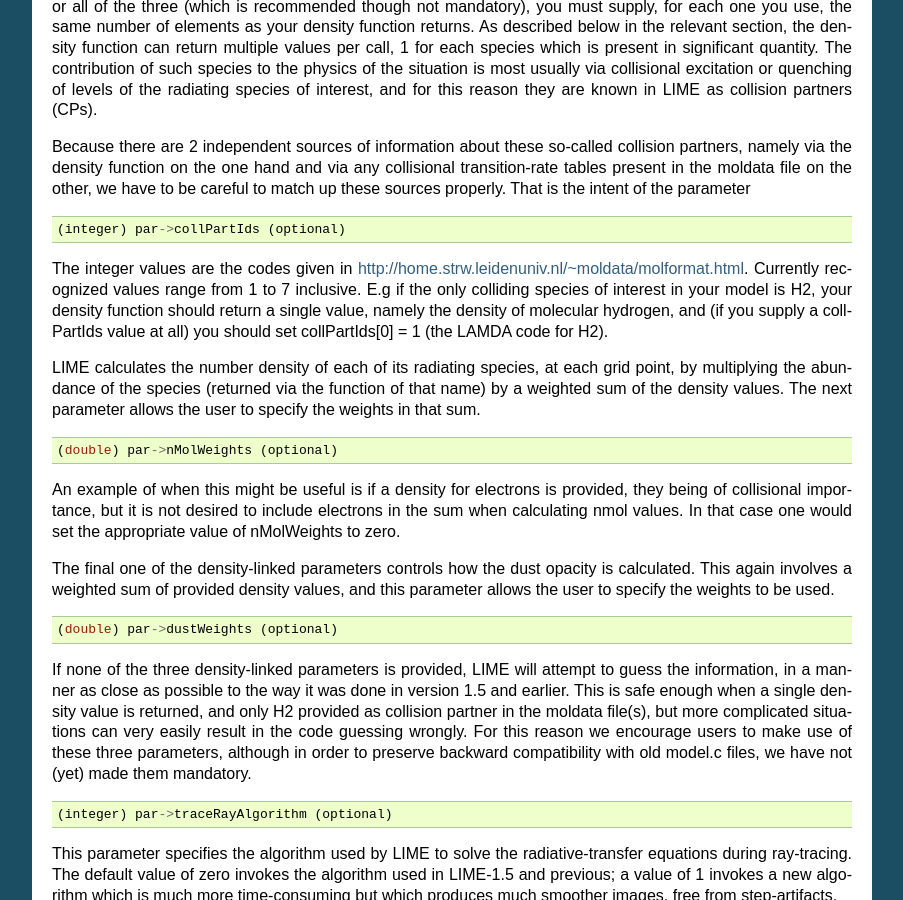
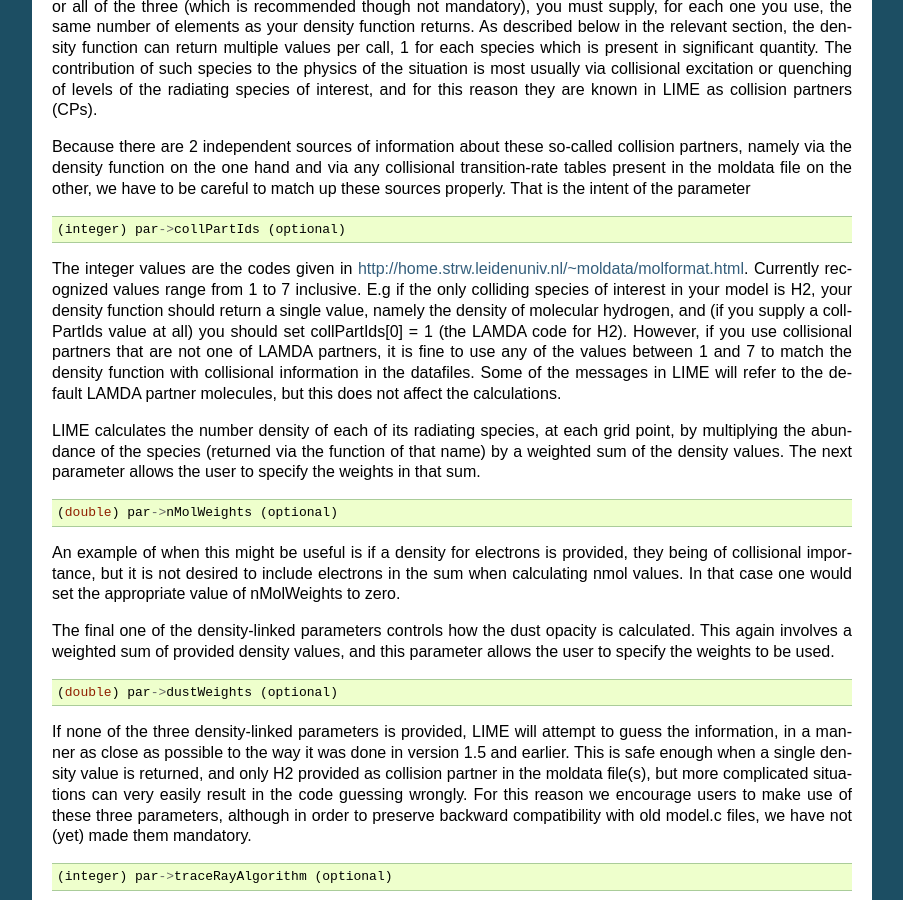
Before and after one commit to lime-rt/lime, a Sphinx documentation site: the page built from doc/usermanual.rst, in a window 1280 px wide and 900 px high, scrolled down 6441 px. Shown: the whole window, without its empty margins (198-1101 px from the left). Built offline with Sphinx 7.4.7, drawn with Linux system fonts in a browser that asks for light colours.

Commit message:
Comment about collision partners

```diff
--- a/doc/usermanual.rst
+++ b/doc/usermanual.rst
@@ -457,7 +457,17 @@ Because there are 2 independent sources of information about these so-called col
 
     (integer) par->collPartIds (optional)
 
-The integer values are the codes given in `<http://home.strw.leidenuniv.nl/~moldata/molformat.html>`_. Currently recognized values range from 1 to 7 inclusive. E.g if the only colliding species of interest in your model is H2, your density function should return a single value, namely the density of molecular hydrogen, and (if you supply a collPartIds value at all) you should set collPartIds[0] = 1 (the LAMDA code for H2).
+The integer values are the codes given in
+`<http://home.strw.leidenuniv.nl/~moldata/molformat.html>`_. Currently
+recognized values range from 1 to 7 inclusive. E.g if the only colliding
+species of interest in your model is H2, your density function should return a
+single value, namely the density of molecular hydrogen, and (if you supply a
+collPartIds value at all) you should set collPartIds[0] = 1 (the LAMDA code for
+H2). However, if you use collisional partners that are not one of LAMDA
+partners, it is fine to use any of the values between 1 and 7 to match
+the density function with collisional information in the datafiles.  Some of
+the messages in LIME will refer to the default LAMDA partner molecules, but
+this does not affect the calculations.
 
 LIME calculates the number density of each of its radiating species, at each grid point, by multiplying the abundance of the species (returned via the function of that name) by a weighted sum of the density values. The next parameter allows the user to specify the weights in that sum.
 
```
